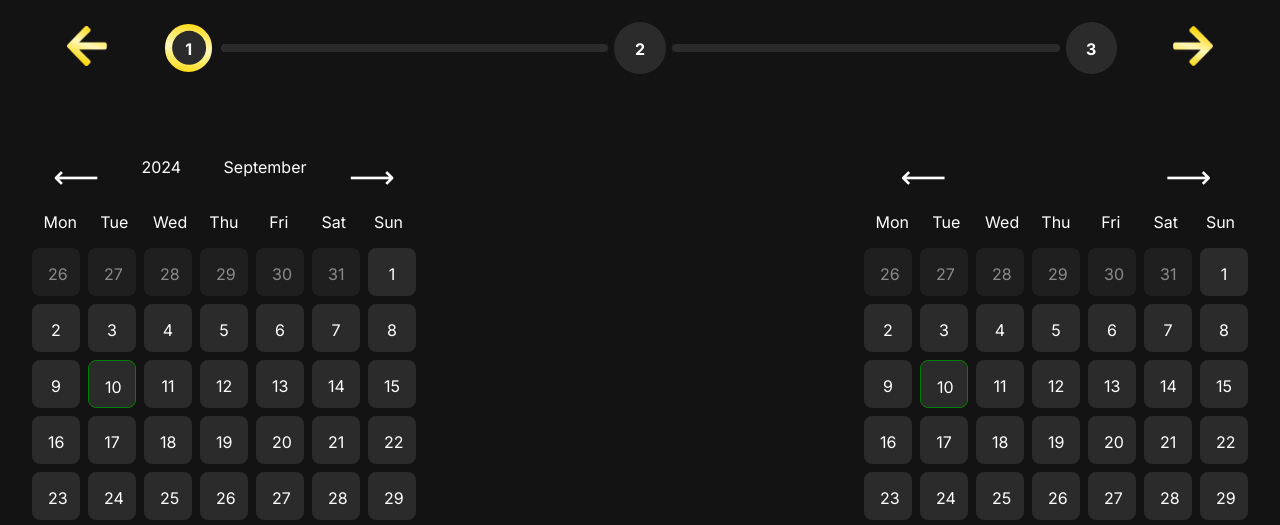
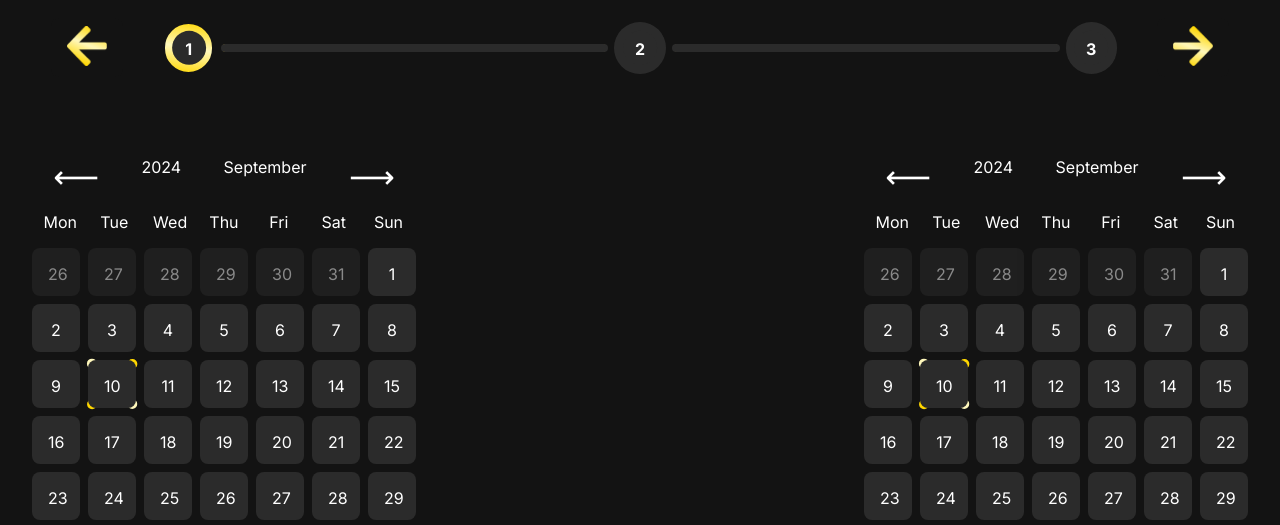
Before and after one commit to ZeSved/Golden-travels, a plain HTML site: page destinations/index.html in a window 1280 px wide. Shown: the part 239-764 px from the top of the page. Drawn offline with Linux system fonts and the light colour scheme.

Commit message:
progress on calendars

```diff
--- a/destinations/datePage.js
+++ b/destinations/datePage.js
@@ -1,29 +1,85 @@
 const dateGridFrom = document.getElementById('date-grid-from')
 const dateGridTo = document.getElementById('date-grid-to')
-const yearDisplay = document.querySelector('.year')
-const monthDisplay = document.querySelector('.month')
+const firstSection = document.getElementById('from')
+const secondSection = document.getElementById('to')
+
+const firstSectChildren = {
+	previous: firstSection.querySelector('.previous'),
+	next: firstSection.querySelector('.next'),
+	year: firstSection.querySelector('.year'),
+	month: firstSection.querySelector('.month'),
+	difference: 0,
+}
+
+const secondSectChildren = {
+	previous: secondSection.querySelector('.previous'),
+	next: secondSection.querySelector('.next'),
+	year: secondSection.querySelector('.year'),
+	month: secondSection.querySelector('.month'),
+	difference: 0,
+}
+
+const eventListeners = [
+	[firstSectChildren, firstSectChildren.next, 1, dateGridFrom],
+	[firstSectChildren, firstSectChildren.previous, -1, dateGridFrom],
+	[secondSectChildren, secondSectChildren.next, 1, dateGridTo],
+	[secondSectChildren, secondSectChildren.previous, -1, dateGridTo],
+]
+
+const onInitalLoad = [firstSectChildren, secondSectChildren]
 
 const days = ['Mon', 'Tue', 'Wed', 'Thu', 'Fri', 'Sat', 'Sun']
 
-const YEAR = new Date().getFullYear()
-const MONTH = new Date().getMonth()
-// const MONTH = 0
-const DAY = new Date().getDay()
+const currentYear = new Date().getFullYear()
+const currentMonth = new Date().getMonth()
+const currentDay = new Date().getDay()
 
-createDateGrid(dateGridFrom)
-createDateGrid(dateGridTo)
+onInitalLoad.forEach((item) => {
+	item.year.textContent = currentYear
+	item.month.textContent = capitalizeFirst(
+		new Date(currentYear, currentMonth, currentDay).toLocaleString('default', {
+			month: 'long',
+		})
+	)
+})
 
-monthDisplay.textContent = new Date(YEAR, MONTH, DAY).toLocaleString('default', { month: 'long' })
-yearDisplay.textContent = YEAR
+eventListeners.forEach((item) => {
+	item[1].addEventListener('click', () => changeMonth(item[0], item[2], item[3]))
+})
 
-function createDateGrid(elm) {
+function changeMonth(object, amountChanged, elm) {
+	const obj = { ...object }
+	const { year, month } = obj
+
+	object.difference += amountChanged
+	year.textContent = currentYear
+	month.textContent = capitalizeFirst(
+		new Date(currentYear, currentMonth + object.difference, currentDay).toLocaleString('default', {
+			month: 'long',
+		})
+	)
+
+	createDateGrid(elm, currentMonth + object.difference)
+}
+
+createDateGrid(dateGridFrom, currentMonth)
+createDateGrid(dateGridTo, currentMonth)
+
+function createDateGrid(elm, month) {
 	const daysShown = []
+	const lastDayOfMonth = new Date(currentYear, month + 1, 0).getDate()
+	const currentMonthWeekdayStart = new Date(currentYear, month, 1).toString().substring(0, 3)
+	const lastDayPreviousMonth = new Date(currentYear, month, 0).getDate()
 
-	for (let dayNumber = 1; dayNumber <= new Date(YEAR, MONTH + 1, 0).getDate(); dayNumber++) {
+	while (elm.firstChild) {
+		elm.removeChild(elm.firstChild)
+	}
+
+	for (let dayNumber = 1; dayNumber <= lastDayOfMonth; dayNumber++) {
 		const paragraph = document.createElement('p')
 		paragraph.appendChild(document.createTextNode(dayNumber))
 
-		if (dayNumber === new Date().getDate()) {
+		if (dayNumber === new Date().getDate() && month === currentMonth) {
 			paragraph.className = 'today'
 		}
 
@@ -31,12 +87,8 @@ function createDateGrid(elm) {
 	}
 
 	for (let day = 0; day <= days.length - 1; day++) {
-		if (new Date(YEAR, MONTH, 1).toString().substring(0, 3) === days[day]) {
-			for (
-				let i = new Date(YEAR, MONTH, 0).getDate();
-				i >= new Date(YEAR, MONTH, 0).getDate() - day + 1;
-				i--
-			) {
+		if (currentMonthWeekdayStart === days[day]) {
+			for (let i = lastDayPreviousMonth; i >= lastDayPreviousMonth - day + 1; i--) {
 				const paragraph = document.createElement('p')
 				paragraph.appendChild(document.createTextNode(i))
 				paragraph.className = 'otherMonth'
@@ -47,7 +99,6 @@ function createDateGrid(elm) {
 
 	let i = 1
 	while (daysShown.length < 42) {
-		console.log(daysShown.length)
 		const paragraph = document.createElement('p')
 		paragraph.appendChild(document.createTextNode(i))
 		paragraph.className = 'otherMonth'
@@ -59,3 +110,10 @@ function createDateGrid(elm) {
 		elm.appendChild(day)
 	})
 }
+
+function capitalizeFirst(str) {
+	const firstLetter = str[0].toUpperCase()
+	const remainingString = str.slice(1)
+
+	return firstLetter + remainingString
+}
--- a/destinations/index.html
+++ b/destinations/index.html
@@ -56,16 +56,15 @@
   </div>
 
   <div id="dates" class="current">
-    <section>
+    <section id="from">
       <div>
-        <button>&longleftarrow;</button>
+        <button class="previous">&longleftarrow;</button>
         <p class="year"></p>
         <p class="month"></p>
-        <button>&longrightarrow;</button>
+        <button class="next">&longrightarrow;</button>
       </div>
       <div>
-        <p>Mon
-        </p>
+        <p>Mon</p>
         <p>Tue</p>
         <p>Wed</p>
         <p>Thu</p>
@@ -75,16 +74,15 @@
       </div>
       <div class="date-grid" id="date-grid-from"></div>
     </section>
-    <section>
+    <section id="to">
       <div>
-        <button>&longleftarrow;</button>
+        <button class="previous">&longleftarrow;</button>
         <p class="year"></p>
         <p class="month"></p>
-        <button>&longrightarrow;</button>
+        <button class="next">&longrightarrow;</button>
       </div>
       <div>
-        <p>Mon
-        </p>
+        <p>Mon</p>
         <p>Tue</p>
         <p>Wed</p>
         <p>Thu</p>
--- a/destinations/style.css
+++ b/destinations/style.css
@@ -276,7 +276,30 @@ input {
         text-align: center;
 
         &.today {
-          border: 1px solid green;
+          position: relative;
+
+          &::before,
+          &::after {
+            content: '';
+            position: absolute;
+            width: 20%;
+            height: 140%;
+            z-index: -1;
+            top: 50%;
+            left: 50%;
+            translate: -50% -50%;
+            border-radius: 100vh;
+          }
+
+          &::before {
+            rotate: 45deg;
+            background-color: var(--main-gold);
+          }
+
+          &::after {
+            background-color: var(--light-gold);
+            rotate: -45deg;
+          }
         }
 
         &.otherMonth {
```
